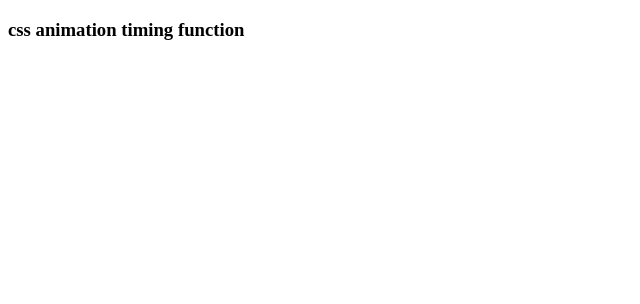
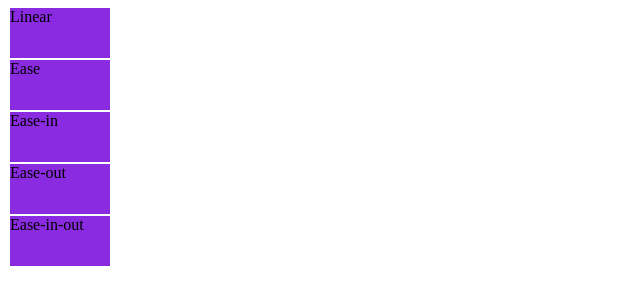
Before and after one commit to douglasabnovato/fundamentos, a plain HTML site: page especializar/pages/animation-timing.html in a window 1280 px wide. Shown: the whole page, without its empty margins (0-640 px from the left). Drawn offline with Linux system fonts and the light colour scheme.

Commit message:
css animation timing

```diff
--- a/especializar/pages/animation-timing.html
+++ b/especializar/pages/animation-timing.html
@@ -1,12 +1,57 @@
 <!DOCTYPE html>
 <html lang="en">
-<head>
-    <meta charset="UTF-8">
-    <meta http-equiv="X-UA-Compatible" content="IE=edge">
-    <meta name="viewport" content="width=device-width, initial-scale=1.0">
+  <head>
+    <meta charset="UTF-8" />
+    <meta http-equiv="X-UA-Compatible" content="IE=edge" />
+    <meta name="viewport" content="width=device-width, initial-scale=1.0" />
     <title>css animation timing function</title>
-</head>
-<body>
-    <h3>css animation timing function</h3>
-</body>
+    <style>
+      div {
+        width: 100px;
+        height: 50px;
+        background-color: blueviolet;
+        position: relative;
+        animation-name: example;
+        animation-duration: 2s;
+        margin: 2px;
+      }
+
+      .linear {
+        animation-timing-function: linear;
+      }
+
+      .ease {
+        animation-timing-function: ease;
+      }
+
+      .ease-in {
+        animation-timing-function: ease-in;
+      }
+
+      .ease-out {
+        animation-timing-function: ease-out;
+      }
+
+      .ease-in-out {
+        animation-timing-function: ease-in-out;
+      }
+
+      @keyframes example {
+        from {
+          left: 0px;
+        }
+
+        to {
+          left: calc(100% - 100px);
+        }
+      }
+    </style>
+  </head>
+  <body>
+    <div class="linear">Linear</div>
+    <div class="ease">Ease</div>
+    <div class="ease-in">Ease-in</div>
+    <div class="ease-out">Ease-out</div>
+    <div class="ease-in-out">Ease-in-out</div>
+  </body>
 </html>
```
Also changed, not shown: especializar/index.html (+2 -27 lines).
